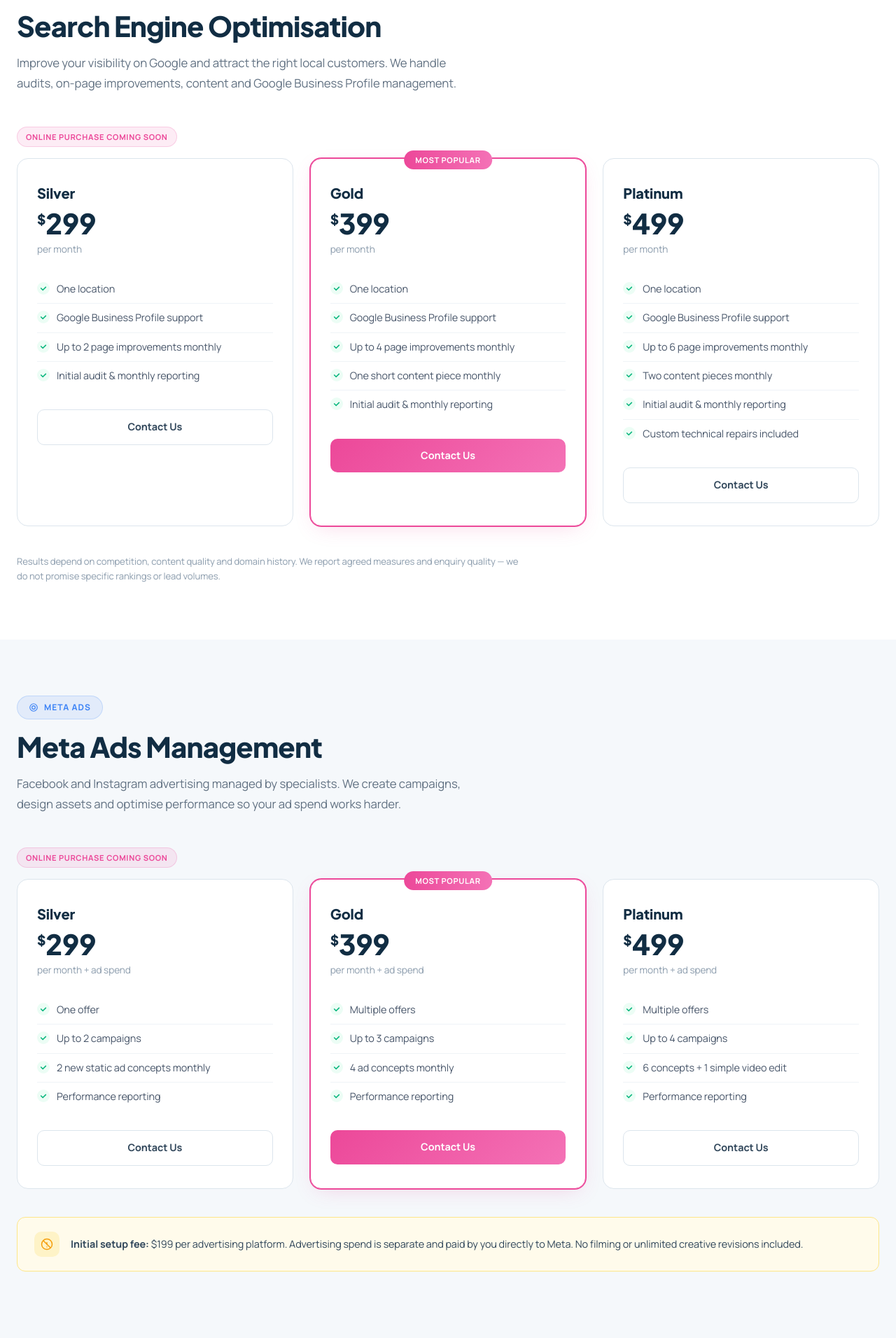
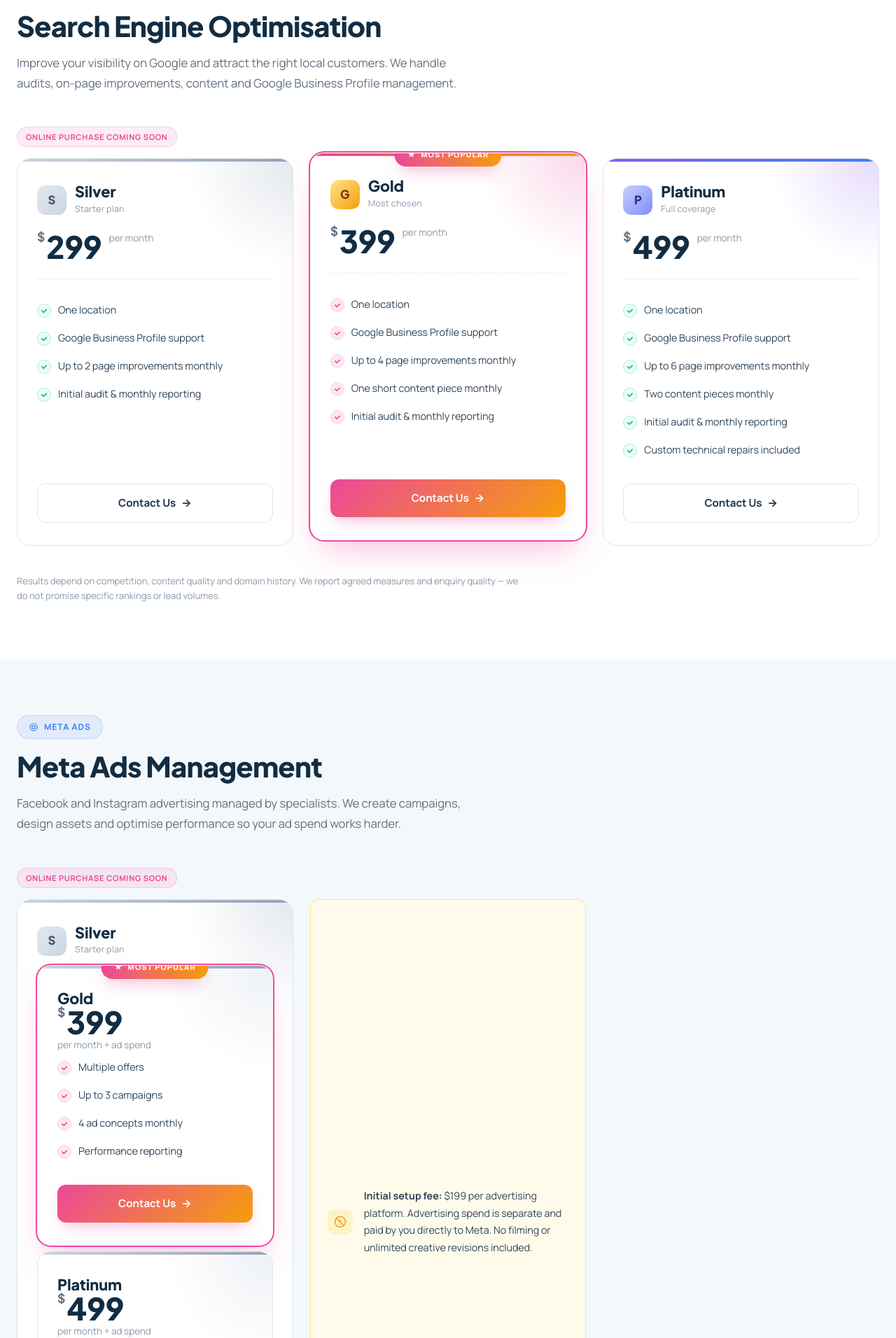
Before and after one commit to Nubevest-Developer/nubevest, a PHP site: page /nubevestAI/marketing.html in a window 1280 px wide. Shown: the part 935-2847 px from the top of the page at 70% size. Run offline with PHP 8.4, Linux system fonts and the light colour scheme.

Commit message:
Redesign pricing tier cards (Silver/Gold/Platinum)
Tier-coloured top strip and corner glow, tier icon chip with subtitle, lifted featured Gold card with starred badge, dashed-underline price block, larger mint-ring checklist bullets, gradient CTA with arrow. Applied across SEO, Meta Ads and Google Ads grids in marketing.html and marketing.php.

Co-Authored-By: Claude Opus 4.7 <noreply@anthropic.com>

```diff
--- a/marketing.html
+++ b/marketing.html
@@ -429,56 +429,126 @@
 }
 
 /* Tier cards */
-.mk-tiers { display: grid; grid-template-columns: repeat(3, 1fr); gap: 24px; margin-bottom: 40px; }
+.mk-tiers {
+  display: grid; grid-template-columns: repeat(3, 1fr); gap: 24px; margin-bottom: 40px;
+  align-items: stretch;
+}
 .mk-tier {
-  background: #fff; border: 1px solid var(--gray-200); border-radius: 16px;
-  padding: 32px 28px; position: relative; transition: var(--transition);
+  background: #fff; border: 1px solid var(--gray-200); border-radius: 20px;
+  padding: 36px 28px 32px; position: relative;
+  transition: transform .35s ease, box-shadow .35s ease, border-color .35s ease;
+  display: flex; flex-direction: column;
+  overflow: hidden;
+  isolation: isolate;
 }
-.mk-tier:hover { box-shadow: var(--shadow-md); transform: translateY(-2px); }
+.mk-tier::before {
+  content: '';
+  position: absolute; top: 0; left: 0; right: 0; height: 4px;
+  background: linear-gradient(90deg, #cbd5e1, #94a3b8);
+  z-index: 1;
+}
+.mk-tier::after {
+  content: '';
+  position: absolute; top: 0; right: 0; width: 180px; height: 180px;
+  background: radial-gradient(circle at top right, rgba(203,213,225,0.35), transparent 60%);
+  pointer-events: none; z-index: 0;
+}
+.mk-tier > * { position: relative; z-index: 1; }
+.mk-tier:hover {
+  box-shadow: 0 25px 50px -20px rgba(15,23,42,0.18);
+  transform: translateY(-6px);
+  border-color: var(--gray-300);
+}
+
+/* Tier-specific accent */
+.mk-tier--silver::before   { background: linear-gradient(90deg, #cbd5e1, #94a3b8); }
+.mk-tier--silver::after    { background: radial-gradient(circle at top right, rgba(148,163,184,0.25), transparent 60%); }
+.mk-tier--gold::before     { background: linear-gradient(90deg, #ec4899, #f59e0b); }
+.mk-tier--gold::after      { background: radial-gradient(circle at top right, rgba(236,72,153,0.22), transparent 60%); }
+.mk-tier--platinum::before { background: linear-gradient(90deg, #8b5cf6, #3b82f6); }
+.mk-tier--platinum::after  { background: radial-gradient(circle at top right, rgba(139,92,246,0.22), transparent 60%); }
+
 .mk-tier--featured {
-  border-color: #ec4899;
-  box-shadow: 0 0 0 1px #ec4899, 0 8px 30px -10px rgba(236,72,153,0.25);
+  border-color: transparent;
+  box-shadow: 0 0 0 2px #ec4899, 0 25px 50px -15px rgba(236,72,153,0.35);
+  transform: translateY(-8px);
 }
+.mk-tier--featured:hover { transform: translateY(-14px); box-shadow: 0 0 0 2px #ec4899, 0 35px 60px -15px rgba(236,72,153,0.45); }
+
 .mk-tier__badge {
-  position: absolute; top: -12px; left: 50%; transform: translateX(-50%);
-  padding: 4px 16px; border-radius: 9999px;
-  background: linear-gradient(90deg, #ec4899, #f472b6); color: #fff;
-  font-size: 0.7rem; font-weight: 700; letter-spacing: 0.06em; text-transform: uppercase;
-  white-space: nowrap;
+  position: absolute; top: -14px; left: 50%; transform: translateX(-50%);
+  padding: 6px 18px; border-radius: 9999px;
+  background: linear-gradient(90deg, #ec4899, #f59e0b); color: #fff;
+  font-size: 0.68rem; font-weight: 800; letter-spacing: 0.1em; text-transform: uppercase;
+  white-space: nowrap; z-index: 2;
+  box-shadow: 0 10px 25px -8px rgba(236,72,153,0.5);
+  display: inline-flex; align-items: center; gap: 6px;
 }
+.mk-tier__badge::before { content: '★'; font-size: 0.75rem; }
+
+.mk-tier__head {
+  display: flex; align-items: center; gap: 12px; margin-bottom: 20px;
+}
+.mk-tier__icon {
+  width: 42px; height: 42px; border-radius: 12px;
+  display: grid; place-items: center; flex-shrink: 0;
+  font-family: var(--font-heading); font-weight: 800; font-size: 1.05rem;
+}
+.mk-tier--silver .mk-tier__icon   { background: linear-gradient(135deg, #e2e8f0, #cbd5e1); color: #475569; }
+.mk-tier--gold .mk-tier__icon     { background: linear-gradient(135deg, #fde68a, #f59e0b); color: #78350f; }
+.mk-tier--platinum .mk-tier__icon { background: linear-gradient(135deg, #c7d2fe, #818cf8); color: #312e81; }
+
 .mk-tier__name {
-  font-family: var(--font-heading); font-size: 1.25rem; font-weight: 800;
-  color: var(--gray-900); margin-bottom: 4px;
+  font-family: var(--font-heading); font-size: 1.35rem; font-weight: 800;
+  color: var(--gray-900); line-height: 1;
+}
+.mk-tier__sub { font-size: 0.78rem; color: var(--gray-400); margin-top: 3px; letter-spacing: 0.02em; }
+
+.mk-tier__price-wrap {
+  display: flex; align-items: baseline; gap: 10px; margin-bottom: 4px;
+  padding-bottom: 24px; margin-bottom: 24px;
+  border-bottom: 1px dashed var(--gray-200);
 }
 .mk-tier__price {
-  font-family: var(--font-heading); font-size: 2.5rem; font-weight: 800;
-  color: var(--gray-900); line-height: 1.1; margin-bottom: 4px;
+  font-family: var(--font-heading); font-size: 2.75rem; font-weight: 800;
+  color: var(--gray-900); line-height: 1;
+  display: inline-flex; align-items: flex-start;
 }
-.mk-tier__price sup { font-size: 1.2rem; top: -0.8em; }
-.mk-tier__period { font-size: 0.85rem; color: var(--gray-400); margin-bottom: 24px; }
-.mk-tier__list { list-style: none; padding: 0; margin: 0 0 28px; }
+.mk-tier__price sup { font-size: 1.1rem; top: 0.2em; margin-right: 2px; color: var(--gray-500); font-weight: 700; }
+.mk-tier__period { font-size: 0.85rem; color: var(--gray-400); }
+
+.mk-tier__list { list-style: none; padding: 0; margin: 0 0 28px; flex: 1; }
 .mk-tier__list li {
-  padding: 8px 0; border-bottom: 1px solid var(--gray-100);
-  font-size: 0.9rem; color: var(--gray-600); display: flex; align-items: flex-start; gap: 10px;
+  padding: 9px 0;
+  font-size: 0.9rem; color: var(--gray-700); display: flex; align-items: flex-start; gap: 10px;
+  line-height: 1.5;
 }
-.mk-tier__list li:last-child { border-bottom: none; }
 .mk-tier__check {
-  flex-shrink: 0; width: 18px; height: 18px; border-radius: 50%;
+  flex-shrink: 0; width: 20px; height: 20px; border-radius: 50%;
   background: #ecfdf5; display: grid; place-items: center; margin-top: 2px;
+  border: 1px solid #a7f3d0;
 }
 .mk-tier__check svg { width: 10px; height: 10px; }
+.mk-tier--featured .mk-tier__check { background: #fce7f3; border-color: #fbcfe8; }
+.mk-tier--featured .mk-tier__check svg path { stroke: #ec4899 !important; }
+
 .mk-tier__cta {
-  display: block; text-align: center; padding: 12px 20px; border-radius: 10px;
-  font-size: 0.9rem; font-weight: 700; text-decoration: none; transition: var(--transition);
+  display: flex; align-items: center; justify-content: center; gap: 8px;
+  padding: 14px 20px; border-radius: 12px;
+  font-size: 0.95rem; font-weight: 700; text-decoration: none;
+  transition: transform .2s ease, box-shadow .2s ease, background .2s ease;
 }
 .mk-tier__cta--primary {
-  background: linear-gradient(135deg, #ec4899, #f472b6); color: #fff;
+  background: linear-gradient(135deg, #ec4899, #f59e0b); color: #fff;
+  box-shadow: 0 10px 25px -10px rgba(236,72,153,0.5);
 }
-.mk-tier__cta--primary:hover { opacity: 0.9; }
+.mk-tier__cta--primary:hover { transform: translateY(-2px); box-shadow: 0 15px 30px -10px rgba(236,72,153,0.6); }
 .mk-tier__cta--outline {
-  background: transparent; color: var(--gray-700); border: 1px solid var(--gray-200);
+  background: #fff; color: var(--gray-800); border: 1.5px solid var(--gray-200);
 }
-.mk-tier__cta--outline:hover { border-color: var(--gray-400); }
+.mk-tier__cta--outline:hover { border-color: var(--gray-800); background: var(--gray-50); }
+.mk-tier__cta::after { content: '→'; transition: transform .2s ease; }
+.mk-tier__cta:hover::after { transform: translateX(3px); }
 
 /* Setup note */
 .mk-setup {
@@ -643,10 +713,15 @@
 
     <div class="mk-tiers">
       <!-- Silver -->
-      <div class="mk-tier">
-        <div class="mk-tier__name">Silver</div>
+      <div class="mk-tier mk-tier--silver">
+        <div class="mk-tier__head">
+          <div class="mk-tier__icon">S</div>
+          <div><div class="mk-tier__name">Silver</div><div class="mk-tier__sub">Starter plan</div></div>
+        </div>
+        <div class="mk-tier__price-wrap">
           <div class="mk-tier__price"><sup>$</sup>299</div>
           <div class="mk-tier__period">per month</div>
+        </div>
         <ul class="mk-tier__list">
           <li><span class="mk-tier__check"><svg viewBox="0 0 12 12" fill="none"><path d="M2 6l3 3 5-5" stroke="#10b981" stroke-width="2" stroke-linecap="round" stroke-linejoin="round"/></svg></span> One location</li>
           <li><span class="mk-tier__check"><svg viewBox="0 0 12 12" fill="none"><path d="M2 6l3 3 5-5" stroke="#10b981" stroke-width="2" stroke-linecap="round" stroke-linejoin="round"/></svg></span> Google Business Profile support</li>
@@ -657,11 +732,16 @@
       </div>
 
       <!-- Gold -->
-      <div class="mk-tier mk-tier--featured">
+      <div class="mk-tier mk-tier--gold mk-tier--featured">
         <span class="mk-tier__badge">Most Popular</span>
-        <div class="mk-tier__name">Gold</div>
+        <div class="mk-tier__head">
+          <div class="mk-tier__icon">G</div>
+          <div><div class="mk-tier__name">Gold</div><div class="mk-tier__sub">Most chosen</div></div>
+        </div>
+        <div class="mk-tier__price-wrap">
           <div class="mk-tier__price"><sup>$</sup>399</div>
           <div class="mk-tier__period">per month</div>
+        </div>
         <ul class="mk-tier__list">
           <li><span class="mk-tier__check"><svg viewBox="0 0 12 12" fill="none"><path d="M2 6l3 3 5-5" stroke="#10b981" stroke-width="2" stroke-linecap="round" stroke-linejoin="round"/></svg></span> One location</li>
           <li><span class="mk-tier__check"><svg viewBox="0 0 12 12" fill="none"><path d="M2 6l3 3 5-5" stroke="#10b981" stroke-width="2" stroke-linecap="round" stroke-linejoin="round"/></svg></span> Google Business Profile support</li>
@@ -673,10 +753,15 @@
       </div>
 
       <!-- Platinum -->
-      <div class="mk-tier">
-        <div class="mk-tier__name">Platinum</div>
+      <div class="mk-tier mk-tier--platinum">
+        <div class="mk-tier__head">
+          <div class="mk-tier__icon">P</div>
+          <div><div class="mk-tier__name">Platinum</div><div class="mk-tier__sub">Full coverage</div></div>
+        </div>
+        <div class="mk-tier__price-wrap">
           <div class="mk-tier__price"><sup>$</sup>499</div>
           <div class="mk-tier__period">per month</div>
+        </div>
         <ul class="mk-tier__list">
           <li><span class="mk-tier__check"><svg viewBox="0 0 12 12" fill="none"><path d="M2 6l3 3 5-5" stroke="#10b981" stroke-width="2" stroke-linecap="round" stroke-linejoin="round"/></svg></span> One location</li>
           <li><span class="mk-tier__check"><svg viewBox="0 0 12 12" fill="none"><path d="M2 6l3 3 5-5" stroke="#10b981" stroke-width="2" stroke-linecap="round" stroke-linejoin="round"/></svg></span> Google Business Profile support</li>
@@ -707,8 +792,12 @@
 
     <div class="mk-tiers">
       <!-- Silver -->
-      <div class="mk-tier">
-        <div class="mk-tier__name">Silver</div>
+      <div class="mk-tier mk-tier--silver">
+        <div class="mk-tier__head">
+          <div class="mk-tier__icon">S</div>
+          <div><div class="mk-tier__name">Silver</div><div class="mk-tier__sub">Starter plan</div></div>
+        </div>
+        <div class="mk-tier__name-hidden" hidden>
         <div class="mk-tier__price"><sup>$</sup>299</div>
         <div class="mk-tier__period">per month + ad spend</div>
         <ul class="mk-tier__list">
@@ -773,8 +862,12 @@
 
     <div class="mk-tiers">
       <!-- Silver -->
-      <div class="mk-tier">
-        <div class="mk-tier__name">Silver</div>
+      <div class="mk-tier mk-tier--silver">
+        <div class="mk-tier__head">
+          <div class="mk-tier__icon">S</div>
+          <div><div class="mk-tier__name">Silver</div><div class="mk-tier__sub">Starter plan</div></div>
+        </div>
+        <div class="mk-tier__name-hidden" hidden>
         <div class="mk-tier__price"><sup>$</sup>299</div>
         <div class="mk-tier__period">per month + ad spend</div>
         <ul class="mk-tier__list">
```
Also changed, not shown: marketing.php (+114 -35 lines). Lines whose indentation alone changed are shown as unchanged.
